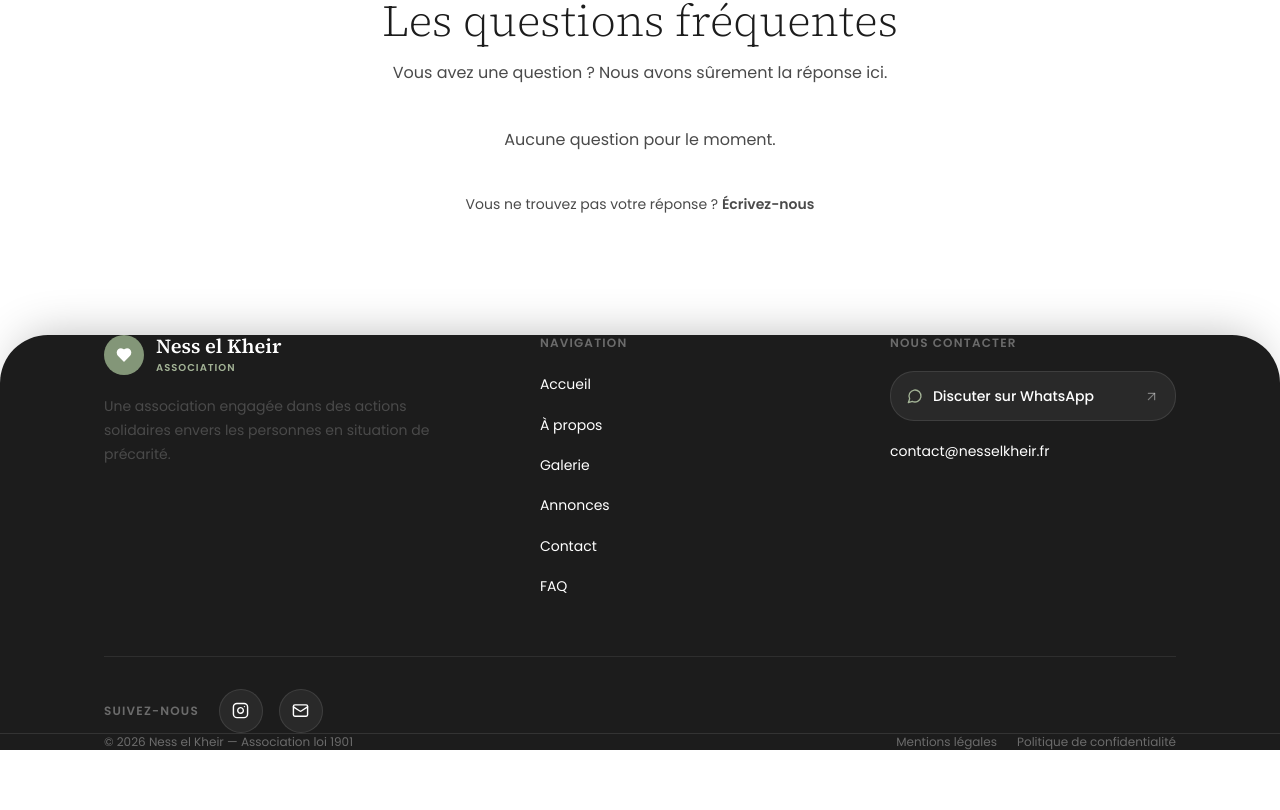
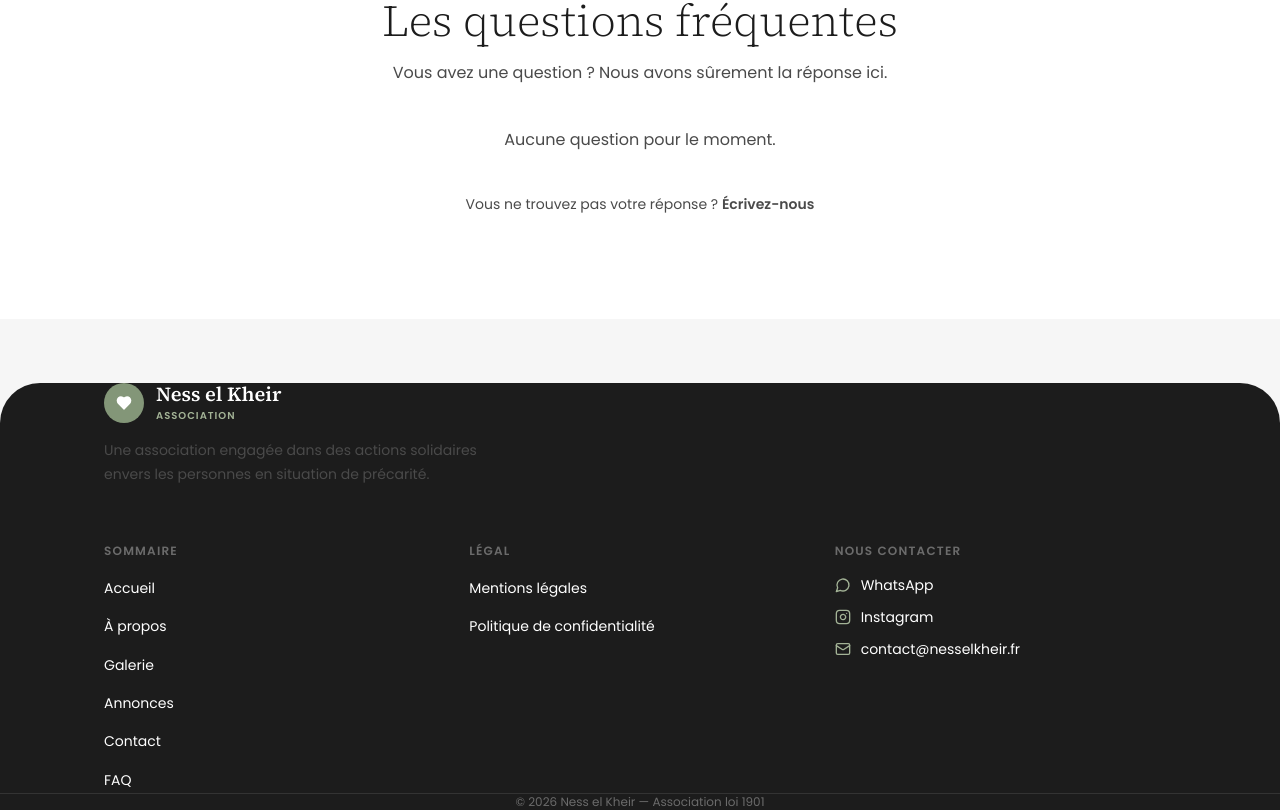
Before and after one commit to YanisZzzz6721/Ness-El-Kheir, a Next.js app: page / in a window 1280 px wide. Shown: the part 4578-5388 px from the top of the page. Before the commit the page ends 5328 px from the top, so only its background shows below. Built offline with nearby package versions, Linux system fonts and the light colour scheme; no server answers; the database is empty.

Commit message:
fix: footer aéré avec transition visible, colonnes réorganisées clairement (Sommaire/Légal/Contact)
Co-Authored-By: Claude Sonnet 4.6 <noreply@anthropic.com>

```diff
--- a/src/components/layout/Footer.tsx
+++ b/src/components/layout/Footer.tsx
@@ -1,5 +1,5 @@
 import Link from "next/link";
-import { Heart, MessageCircle, Mail, Instagram, ArrowUpRight } from "lucide-react";
+import { Heart, MessageCircle, Mail, Instagram } from "lucide-react";
 
 interface Props { content: Record<string, string> }
 
@@ -29,15 +29,13 @@ export default function Footer({ content }: Props) {
     ?? "Une association engagée dans des actions solidaires envers les personnes en situation de précarité.";
 
   return (
-    <footer className="relative bg-[#1c1c1c] text-white rounded-t-[32px] md:rounded-t-[48px] shadow-[0_-16px_48px_-20px_rgba(0,0,0,0.3)] mt-4">
+    <div className="bg-[#F6F6F6] pt-10 md:pt-16">
+      <footer className="relative bg-[#1c1c1c] text-white rounded-t-[32px] md:rounded-t-[40px]">
 
-      <div className="container-site pt-16 pb-14 md:pt-24 md:pb-16 flex flex-col gap-16 md:gap-14">
+        <div className="container-site pt-14 pb-10 md:pt-20 md:pb-12 flex flex-col gap-12 md:gap-14">
 
-        {/* ── Rangée principale ── */}
-        <div className="grid grid-cols-1 md:grid-cols-[1.3fr_1fr_1fr] gap-12 md:gap-16">
-
-          {/* Brand */}
-          <div className="flex flex-col gap-5">
+          {/* Brand — seul en haut, bien espacé du bord */}
+          <div className="flex flex-col gap-4 max-w-sm">
             <div className="flex items-center gap-3">
               <div className="w-10 h-10 rounded-full bg-[#839678] flex items-center justify-center flex-shrink-0">
                 <Heart size={16} className="text-white fill-white" />
@@ -51,23 +49,22 @@ export default function Footer({ content }: Props) {
                 </span>
               </div>
             </div>
-            <p className="text-sm text-white/55 leading-relaxed max-w-sm">
+            <p className="text-sm text-white/55 leading-relaxed">
               {description}
             </p>
           </div>
 
-          {/* Navigation */}
-          <div className="flex flex-col gap-5">
+          {/* Colonnes — chacune son sujet, rien ne se mélange */}
+          <div className="grid grid-cols-2 md:grid-cols-3 gap-x-6 gap-y-10">
+
+            <div className="flex flex-col gap-4">
               <h5 className="text-xs font-semibold uppercase tracking-widest text-white/35">
-              Navigation
+                Sommaire
               </h5>
-            <ul className="grid grid-cols-2 md:grid-cols-1 gap-x-6 gap-y-3.5">
+              <ul className="flex flex-col gap-3">
                 {LINKS_NAV.map((link) => (
                   <li key={link.href}>
-                  <a
-                    href={link.href}
-                    className="text-sm text-white/60 hover:text-white transition-colors"
-                  >
+                    <a href={link.href} className="text-sm text-white/60 hover:text-white transition-colors">
                       {link.label}
                     </a>
                   </li>
@@ -75,69 +72,63 @@ export default function Footer({ content }: Props) {
               </ul>
             </div>
 
-          {/* Contact — card unique, pas de doublon avec les icônes */}
-          <div className="flex flex-col gap-5">
+            <div className="flex flex-col gap-4">
+              <h5 className="text-xs font-semibold uppercase tracking-widest text-white/35">
+                Légal
+              </h5>
+              <ul className="flex flex-col gap-3">
+                {LINKS_LEGAL.map((link) => (
+                  <li key={link.href}>
+                    <Link href={link.href} className="text-sm text-white/60 hover:text-white transition-colors">
+                      {link.label}
+                    </Link>
+                  </li>
+                ))}
+              </ul>
+            </div>
+
+            <div className="col-span-2 md:col-span-1 flex flex-col gap-4">
               <h5 className="text-xs font-semibold uppercase tracking-widest text-white/35">
                 Nous contacter
               </h5>
+              <div className="flex flex-col gap-3">
                 <a
                   href={`https://wa.me/${whatsappNumber}`}
                   target="_blank"
                   rel="noopener noreferrer"
-              className="inline-flex items-center justify-between gap-3 bg-white/[0.06] hover:bg-[#839678] border border-white/10 hover:border-[#839678] rounded-xl px-4 py-3.5 transition-all duration-200 group"
+                  className="flex items-center gap-2.5 text-sm text-white/60 hover:text-white transition-colors"
                 >
-              <span className="flex items-center gap-2.5 text-sm font-medium text-white">
-                <MessageCircle size={16} className="text-[#a3b396] group-hover:text-white transition-colors" />
-                Discuter sur WhatsApp
-              </span>
-              <ArrowUpRight size={15} className="text-white/40 group-hover:text-white transition-colors" />
+                  <MessageCircle size={16} className="text-[#a3b396] flex-shrink-0" />
+                  WhatsApp
+                </a>
+                <a
+                  href={instagramUrl}
+                  target="_blank"
+                  rel="noopener noreferrer"
+                  className="flex items-center gap-2.5 text-sm text-white/60 hover:text-white transition-colors"
+                >
+                  <Instagram size={16} className="text-[#a3b396] flex-shrink-0" />
+                  Instagram
                 </a>
                 <a
                   href={`mailto:${email}`}
-              className="text-sm text-white/55 hover:text-white transition-colors break-all"
+                  className="flex items-center gap-2.5 text-sm text-white/60 hover:text-white transition-colors break-all"
                 >
+                  <Mail size={16} className="text-[#a3b396] flex-shrink-0" />
                   {email}
                 </a>
               </div>
             </div>
-
-        {/* ── Réseaux sociaux — ligne dédiée, aérée ── */}
-        <div className="flex items-center gap-4 border-t border-white/[0.08] pt-8">
-          <span className="text-xs font-semibold uppercase tracking-widest text-white/35 mr-1">
-            Suivez-nous
-          </span>
-          <a
-            href={instagramUrl}
-            target="_blank"
-            rel="noopener noreferrer"
-            aria-label="Instagram"
-            className="w-11 h-11 rounded-full bg-white/[0.06] border border-white/10 flex items-center justify-center text-white/70 hover:bg-[#839678] hover:border-[#839678] hover:text-white transition-all duration-200"
-          >
-            <Instagram size={17} />
-          </a>
-          <a
-            href={`mailto:${email}`}
-            aria-label="Email"
-            className="w-11 h-11 rounded-full bg-white/[0.06] border border-white/10 flex items-center justify-center text-white/70 hover:bg-[#839678] hover:border-[#839678] hover:text-white transition-all duration-200"
-          >
-            <Mail size={17} />
-          </a>
           </div>
         </div>
 
         {/* ── Bottom bar ── */}
         <div className="border-t border-white/10">
-        <div className="container-site flex flex-col-reverse md:flex-row items-center justify-between py-6 gap-3 text-xs text-white/35">
+          <div className="container-site flex items-center justify-center py-6 text-xs text-white/35 text-center">
             <span>© {year} {content.hero_titre ?? "Ness el Kheir"} — Association loi 1901</span>
-          <div className="flex flex-wrap items-center justify-center gap-x-5 gap-y-2">
-            {LINKS_LEGAL.map((link) => (
-              <Link key={link.href} href={link.href} className="hover:text-white/70 transition-colors">
-                {link.label}
-              </Link>
-            ))}
-          </div>
           </div>
         </div>
       </footer>
+    </div>
   );
 }
```
Lines whose indentation alone changed are shown as unchanged.
